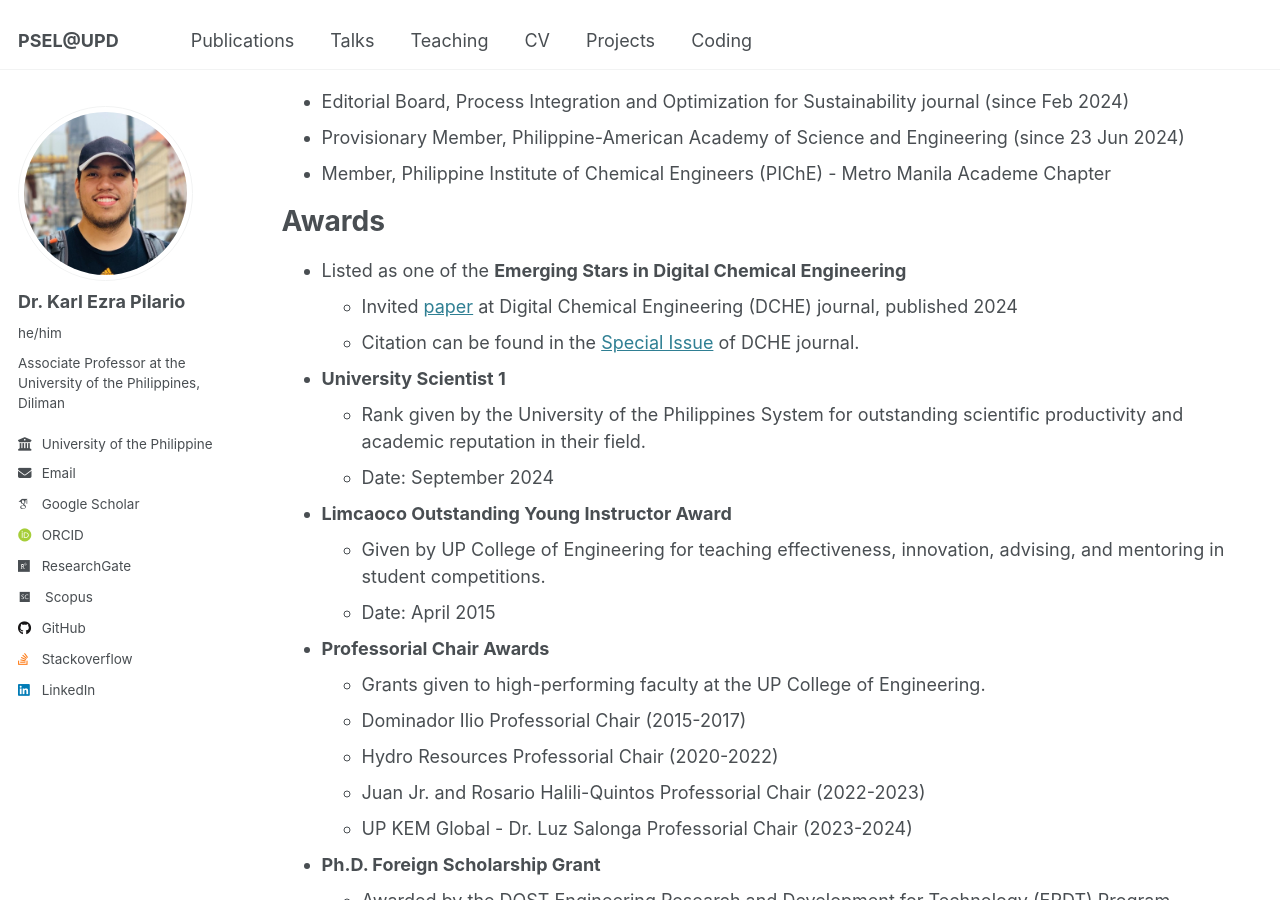
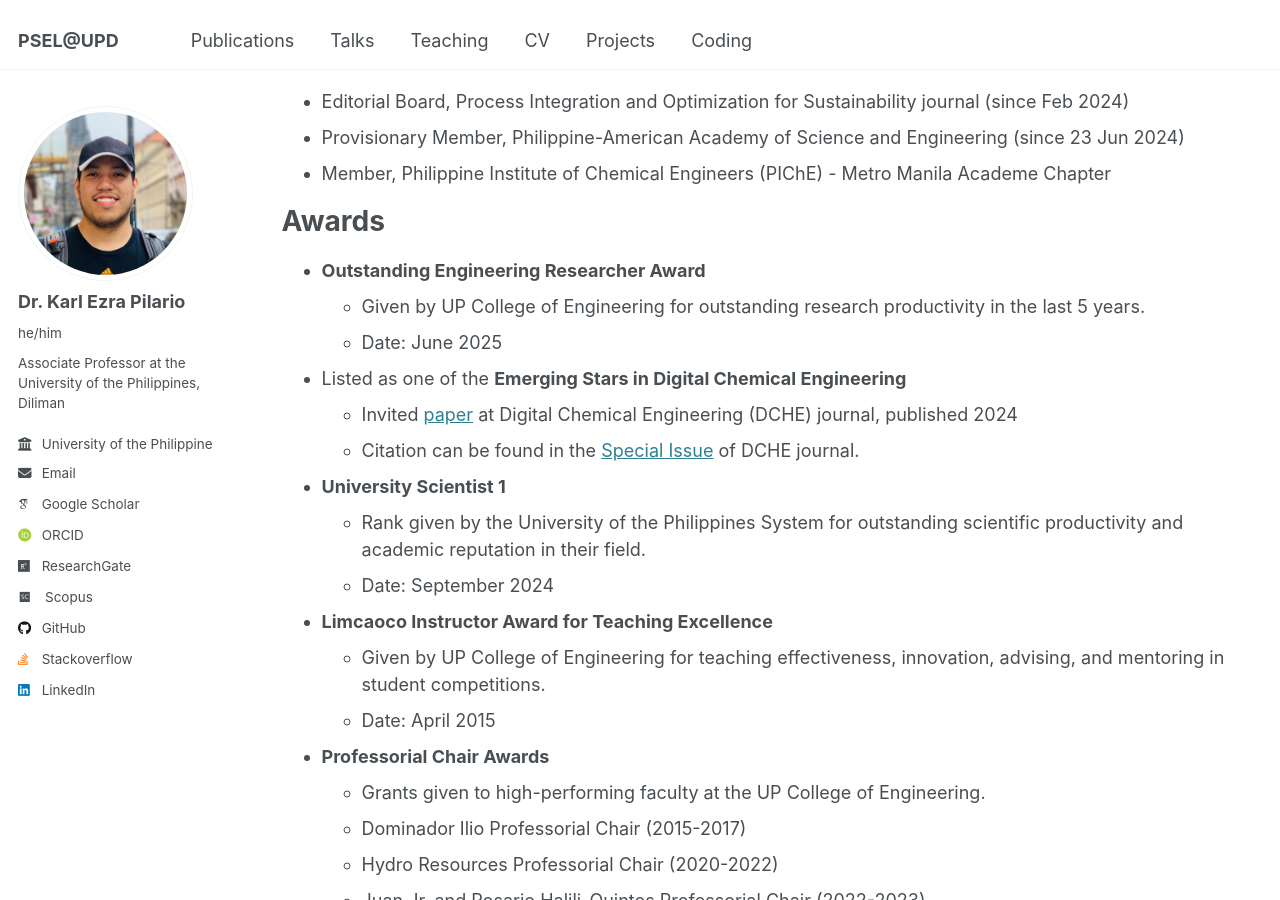
Before and after one commit to kspilario/kspilario.github.io, a Jekyll site: the page built from _pages/cv.md, in a window 1280 px wide and 900 px high, scrolled down 1372 px. Built offline with Jekyll 4.4.1, drawn with Linux system fonts in a browser that asks for light colours; some web fonts are replaced.

Commit message:
Update cv.md
Added outstanding engg researchers.

```diff
--- a/_pages/cv.md
+++ b/_pages/cv.md
@@ -56,13 +56,16 @@ Memberships
 
 Awards
 ======
+* **Outstanding Engineering Researcher Award**
+  * Given by UP College of Engineering for outstanding research productivity in the last 5 years.
+  * Date: June 2025
 * Listed as one of the **Emerging Stars in Digital Chemical Engineering**
   * Invited [paper](https://doi.org/10.1016/j.dche.2024.100163) at Digital Chemical Engineering (DCHE) journal, published 2024
   * Citation can be found in the [Special Issue](https://www.sciencedirect.com/special-issue/10XBND734XC) of DCHE journal.
 * **University Scientist 1**
   * Rank given by the University of the Philippines System for outstanding scientific productivity and academic reputation in their field.
   * Date: September 2024
-* **Limcaoco Outstanding Young Instructor Award**
+* **Limcaoco Instructor Award for Teaching Excellence**
   * Given by UP College of Engineering for teaching effectiveness, innovation, advising, and mentoring in student competitions.
   * Date: April 2015
 * **Professorial Chair Awards**
```
